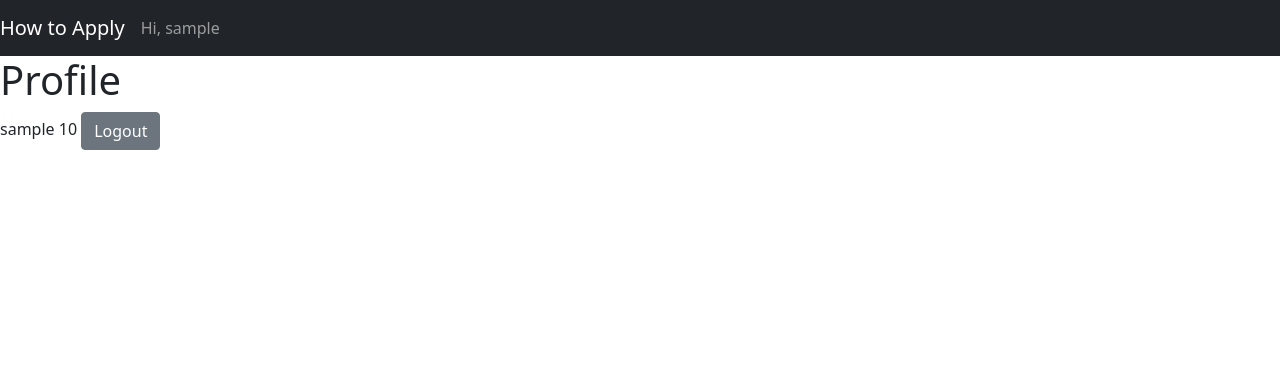
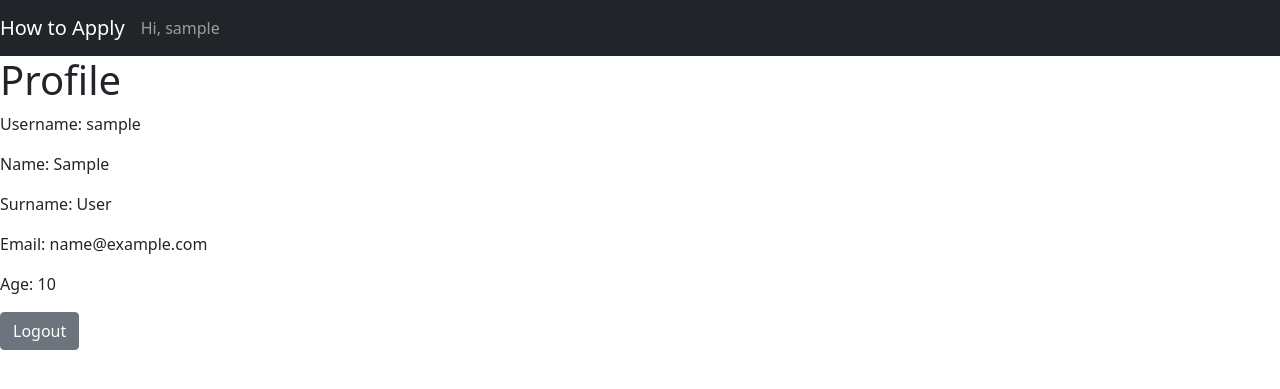
Before and after one commit to pgmatev/HowToApply, a Django app: page /profile/ in a window 1280 px wide. Shown: the top 389 px of the page. Run offline with Django 3.2, Linux system fonts and the light colour scheme; a user stored in the database is signed in; tables that the repository leaves empty hold one stand-in row (values such as "Sample post").

Commit message:
created split profile page for student and university

```diff
--- a/hta_platform/forms.py
+++ b/hta_platform/forms.py
@@ -7,7 +7,7 @@ from .models import University, Student
 class AuthenticateUserForm(UserCreationForm):
     class Meta:
         model = User
-        fields = ['username', 'email', 'password1', 'password2']
+        fields = ['username', 'first_name', 'last_name', 'email', 'password1', 'password2']
 
 
 class UniversityForm(forms.ModelForm):
--- a/hta_platform/templates/hta_platform/base.html
+++ b/hta_platform/templates/hta_platform/base.html
@@ -20,7 +20,7 @@
         {% endif %}
         </div>
     </nav>
-    <div id="site_wraper">
+    <div id="site_wrapper">
         {% block content %}
             Error 404!
         {% endblock content %}
--- a/hta_platform/templates/hta_platform/student_profile.html
+++ b/hta_platform/templates/hta_platform/student_profile.html
@@ -1,7 +1,12 @@
 {% extends "hta_platform/base.html" %}
 {% block content %}
-    <h1>Profile</h1>
-    {{ user.username }}
-    {{ user.student.age }}
-    <a class="btn btn-secondary" href="/logout">Logout</a>
+    <div>
+        <h1>Profile</h1>
+        <p>Username: {{ user.username }}</p>
+        <p>Name: {{ user.first_name }}</p>
+        <p>Surname: {{ user.last_name }}</p>
+        <p>Email: {{ user.email }}</p>
+        <p>Age: {{ user.student.age }}</p>
+        <a class="btn btn-secondary" href="/logout">Logout</a>
+    </div>
 {% endblock %}
--- a/hta_platform/templates/hta_platform/student_register.html
+++ b/hta_platform/templates/hta_platform/student_register.html
@@ -15,6 +15,6 @@
         {% endfor %}
         {{ form.errors }}
         {{ student_form.errors }}
-    <input type="submit" name="Register Student">
+        <input type="submit" class="btn btn-primary" name="Register Student">
 </form>
 {% endblock %}
--- a/hta_platform/views.py
+++ b/hta_platform/views.py
@@ -12,13 +12,17 @@ from .models import Student, University
 
 def login_excluded(redirect_to):
     """ This decorator kicks authenticated users out of a view """
+
     def _method_wrapper(view_method):
         def _arguments_wrapper(request, *args, **kwargs):
             if request.user.is_authenticated:
                 return redirect(redirect_to)
             return view_method(request, *args, **kwargs)
+
         return _arguments_wrapper
+
     return _method_wrapper
+
 
 # Create your views here.
 
@@ -50,6 +54,10 @@ def profile(request):
     elif hasattr(current_user, 'university'):
         context = {'user': current_user, 'student': current_user.university}
         return render(request, 'hta_platform/university_profile.html', context)
+    else:
+        context = {'user': current_user}
+        # need to pass message
+        return render(request, 'hta_platform/home.html', context)
 
 
 @login_excluded('home')
```
Also changed, not shown: hta_platform/templates/hta_platform/login.html (+6 -2 lines). Lines whose indentation alone changed are shown as unchanged.
